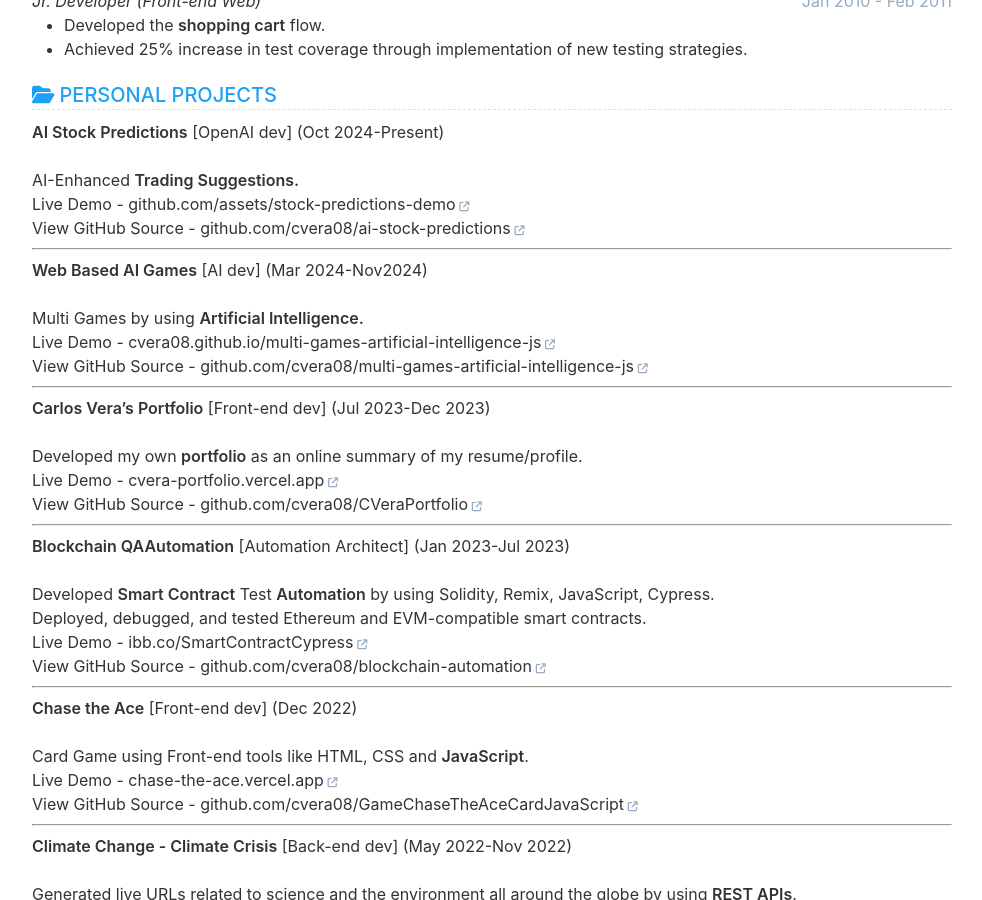
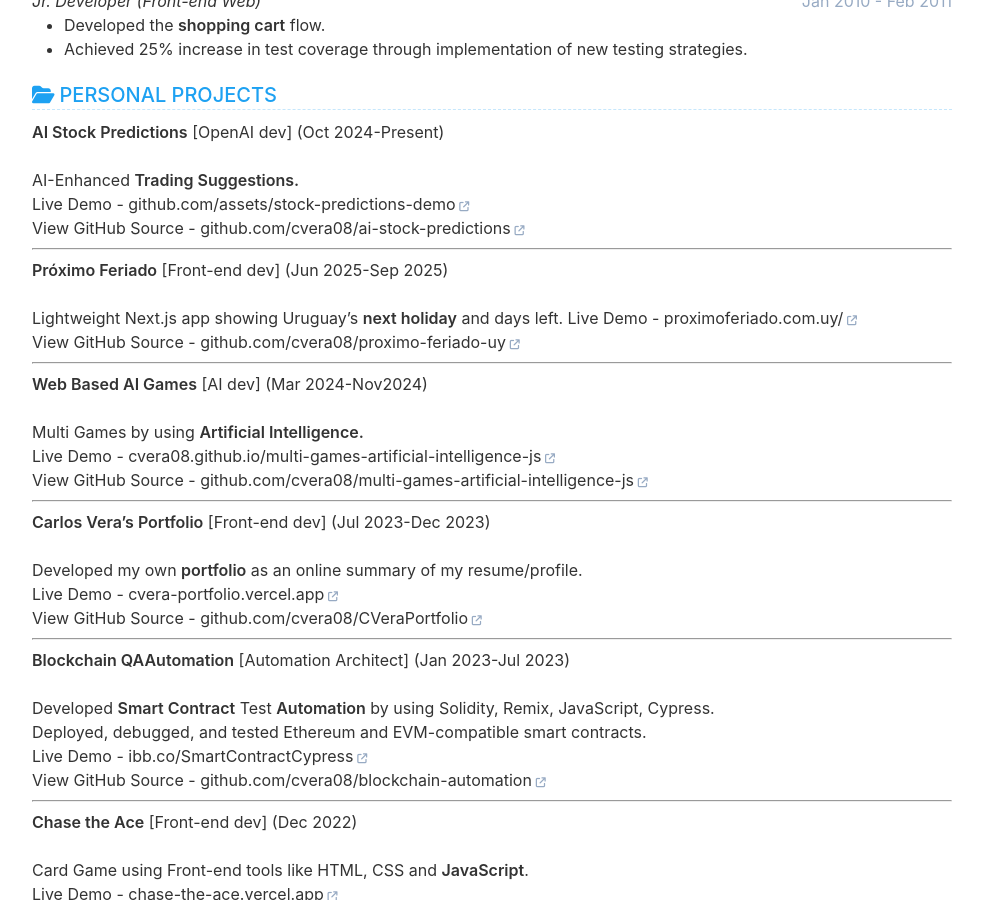
Before and after one commit to cvera08/full-resume, a Jekyll site: the page built from index.html, in a window 1280 px wide and 900 px high, scrolled down 3102 px. Shown: the whole window, without its empty margins (148-1130 px from the left). Built offline with Jekyll 4.4.1, drawn with Linux system fonts in a browser that asks for light colours.

Commit message:
feat: proximo feriado

```diff
--- a/_data/data.yml
+++ b/_data/data.yml
@@ -206,6 +206,14 @@ project:
     AI-Enhanced **Trading Suggestions.**
     Live Demo - [github.com/assets/stock-predictions-demo](https://github.com/user-attachments/assets/24acedef-0c19-4872-a271-c040c4eff309)
     View GitHub Source - [github.com/cvera08/ai-stock-predictions](https://github.com/cvera08/ai-stock-predictions)
+
+    ---
+
+    **Próximo Feriado** [Front-end dev] (Jun 2025-Sep 2025)
+    <br>
+    Lightweight Next.js app showing Uruguay's **next holiday** and days left.
+    Live Demo - [proximoferiado.com.uy/](https://proximoferiado.com.uy/)
+    View GitHub Source - [github.com/cvera08/proximo-feriado-uy](https://github.com/cvera08/proximo-feriado-uy)
 
     ---
 
```
